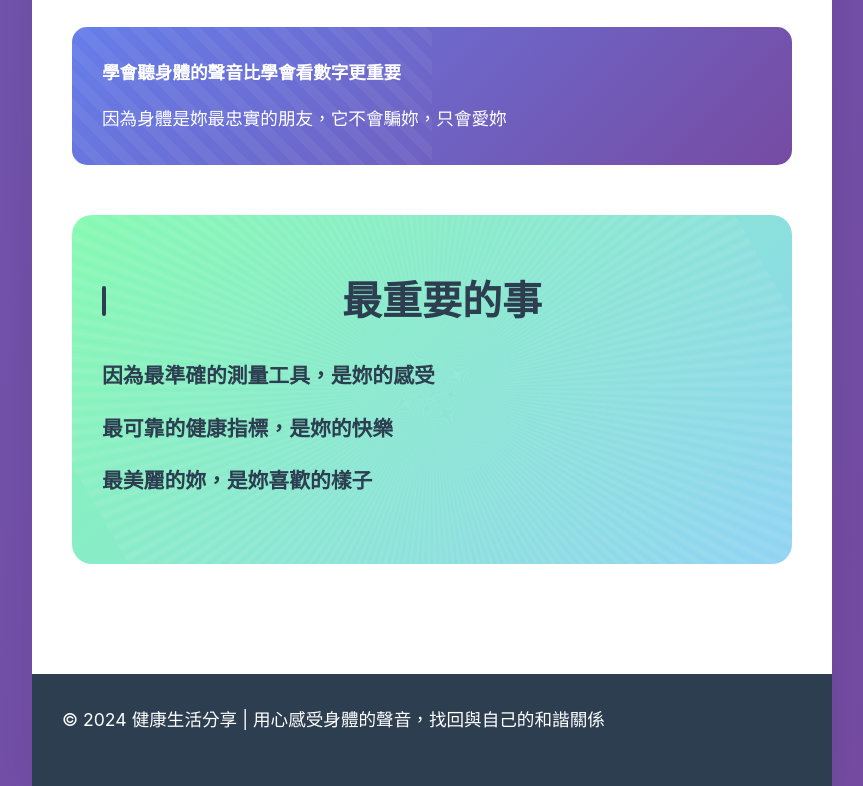
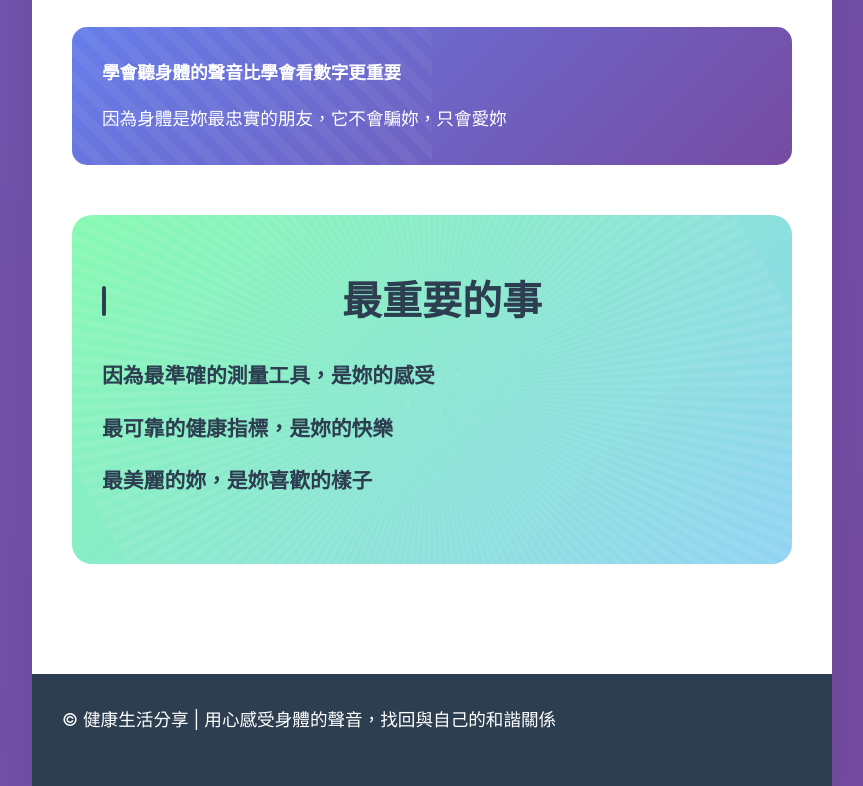
Before and after one commit to artemissport/weight_line9, a plain HTML site: page index.html in a window 1280 px wide. Shown: the part 8333-9119 px from the top of the page, without its empty margins (208-1071 px from the left). Drawn offline with Linux system fonts and the light colour scheme.

Commit message:
Update index.html

```diff
--- a/index.html
+++ b/index.html
@@ -711,7 +711,7 @@
         </main>
 
         <footer class="footer">
-            <p>&copy; 2024 健康生活分享 | 用心感受身體的聲音，找回與自己的和諧關係</p>
+            <p>&copy; 健康生活分享 | 用心感受身體的聲音，找回與自己的和諧關係</p>
         </footer>
     </div>
 </body>
```
